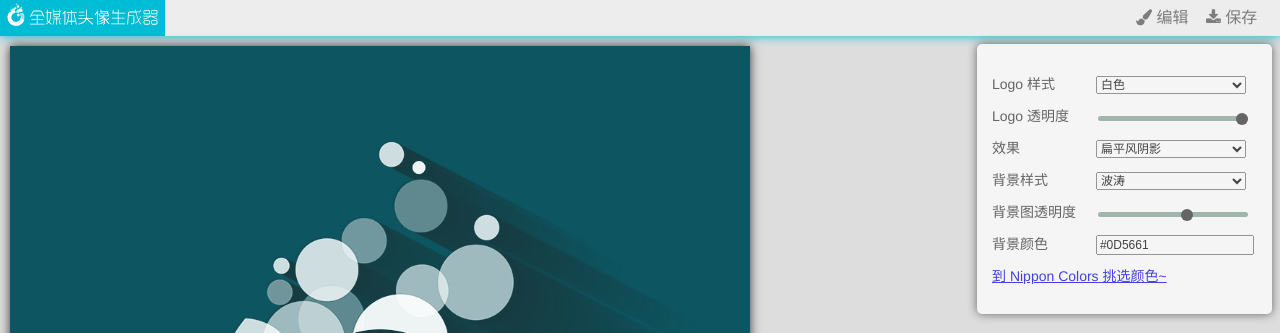
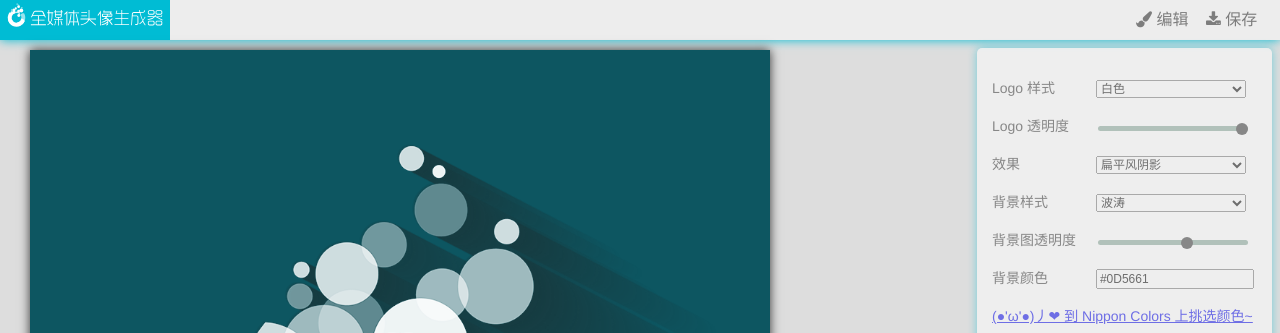
Before and after one commit to celestialphineas/omnimedia, a plain HTML site: page index.html in a window 1280 px wide. Shown: the top 333 px of the page. Drawn offline with Linux system fonts and the light colour scheme; files whose address does not match are found by name.

Commit message:
Add files via upload

```diff
--- a/index.html
+++ b/index.html
@@ -82,11 +82,23 @@
                                 <option value="butterfly">
                                     蝴蝶
                                 </option>
+                                <option value="waves" selected="selected">
+                                    波涛
+                                </option>
                                 <option value="heart">
                                     心
                                 </option>
-                                <option value="waves" selected="selected">
-                                    波涛
+                                <option value="red">
+                                    红心
+                                </option>
+                                <option value="net">
+                                    六边网络
+                                </option>
+                                <option value="chtext">
+                                    全媒体 中文
+                                </option>
+                                <option value="engtext">
+                                    全媒体 英文
                                 </option>
                             </select>
                         </p>
@@ -103,7 +115,12 @@
                             <input type="text" id="setBackground" value="#0D5661"/>
                         </p>
                         <a href="http://nipponcolors.com/" target="_Blank">
-                        <p>到 Nippon Colors 挑选颜色~</p></a>
+                        <p> (●'ω'●)丿❤ 到 Nippon Colors 上挑选颜色~</p></a>
+                        <a href="https://www.github.com/celestialphineas/omnimedia" target="_Blank">
+                        <p style="text-align: center">
+                            <i class="fa fa-github">&nbsp Celestial Phineas @ Github</i>
+                        </p>
+                        </a>
                     </form>
                 </div>
         </div>
--- a/omni.css
+++ b/omni.css
@@ -10,7 +10,7 @@ body
 
 header
 {
-    height: 36px;
+    height: 40px;
     background: #EDEDED;
     box-shadow: 0 0 10px #00bcd4;
     font-size: 16px;
@@ -20,11 +20,11 @@ header
 #headLine
 {
     float: left;
-    width: 165px;
-    height: 36px;
+    width: 170px;
+    height: 40px;
     background: #00bcd4;
     color: #FFFFFF;
-    line-height: 36px;
+    line-height: 40px;
     text-align: center;
 }
 
@@ -32,7 +32,7 @@ header
 {
     float: right;
     width: 155px;
-    height: 36px;
+    height: 40px;
     line-height: 60px;
     margin: 0 4px;
 }
@@ -43,8 +43,8 @@ header
     opacity: 0.6;
     float: right;
     width: 70px;
-    height: 36px;
-    line-height: 36px;
+    height: 40px;
+    line-height: 40px;
     font-weight: normal;
 }
 
@@ -58,13 +58,13 @@ header
 #panel
 {
     background: #FFFFFF;
-    opacity: 0.7;
+    opacity: 0.5;
     border-radius: 5px;
-    box-shadow: 0 0 10px;
+    box-shadow: 0 0 10px #00bcd4;
     position: fixed;
     padding: 5px;
     margin: 8px;
-    top: 36px;
+    top: 40px;
     right: 0px;
 }
 
@@ -84,7 +84,7 @@ label
 
 form>p
 {
-    height: 18px;
+    height: 24px;
 }
 
 input[type="range"]
@@ -123,5 +123,5 @@ input[type="text"]
 #omniImage
 {
     box-shadow: 0 0 10px;
-    margin: 10px;
+    margin-left: 30px;
 }
--- a/omni.js
+++ b/omni.js
@@ -24,7 +24,7 @@ function initFunction()
     canvas = document.getElementById("omniImage");
     context = canvas.getContext("2d");
 
-    for(var i = 0; i < 10; i++)
+    for(var i = 0; i < 14; i++)
     {
         imgList[i] = new Image;
     }
@@ -36,8 +36,12 @@ function initFunction()
     imgList[5].src = "shad_lit.png";
     imgList[6].src = "shad_clr.png";
     imgList[7].src = "back_btf.png";
-    imgList[8].src = "back_hrt.png";
-    imgList[9].src = "back_wav.png";
+    imgList[8].src = "back_wav.png";
+    imgList[9].src = "back_hrt.png";
+    imgList[10].src = "back_rdh.png";
+    imgList[11].src = "back_net.png";
+    imgList[12].src = "back_txc.png";
+    imgList[13].src = "back_txe.png";
     setInterval(refreshPage, 200);
 
     $('.materialButton').hover(
@@ -49,6 +53,19 @@ function initFunction()
         function(){
             $(this).animate({
                 opacity: 0.6
+            }, 500);
+        }
+    );
+
+    $('#panel').hover(
+        function(){
+            $(this).animate({
+                opacity: 0.8
+            }, 500);
+        },
+        function(){
+            $(this).animate({
+                opacity: 0.5
             }, 500);
         }
     );
@@ -99,8 +116,12 @@ function drawCanvas(__context, __width, __height)
     switch(background.style)
     {
         case 'butterfly':   bgImg = imgList[7]; break;
-        case 'heart':       bgImg = imgList[8]; break;
-        case 'waves':       bgImg = imgList[9]; break;
+        case 'waves':       bgImg = imgList[8]; break;
+        case 'heart':       bgImg = imgList[9]; break;
+        case 'red':         bgImg = imgList[10]; break;
+        case 'net':         bgImg = imgList[11]; break;
+        case 'chtext':      bgImg = imgList[12]; break;
+        case 'engtext':     bgImg = imgList[13]; break;
         case 'none': default: break;
     }
     if(bgImg)
```
Also changed, not shown: back_net.png (added), back_rdh.png (added), back_txc.png (added), back_txe.png (added).
